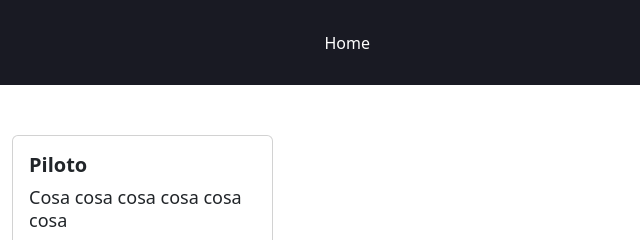
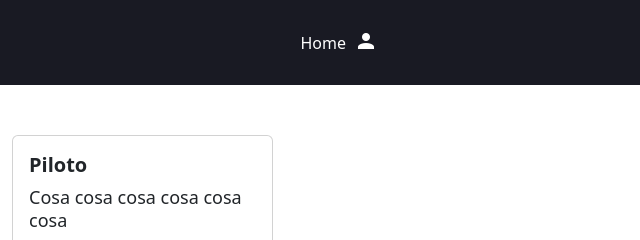
Before and after one commit to josemenav/DevJobs, a website: page app/views/applicantProfile.html in a window 1280 px wide. Shown: the top 240 px of the page, 640-1280 px from the left. Drawn offline with nearby package versions, Linux system fonts and the light colour scheme.

Commit message:
[HTML] Header fixed.

```diff
--- a/app/views/applicantProfile.html
+++ b/app/views/applicantProfile.html
@@ -26,6 +26,9 @@
                         <ul class="navbar-nav ml-auto">
                             <li class="nav-item">
                                 <a class="nav-link" aria-current="page" href="../views/index.html">Home</a>
+                            </li>
+                            <li class="nav-item">
+                                <i class="mdi mdi-account" id="account" style="color: white;"></i>
                             </li>
                         </ul>
                     </div>
```
Lines whose indentation alone changed are shown as unchanged.
